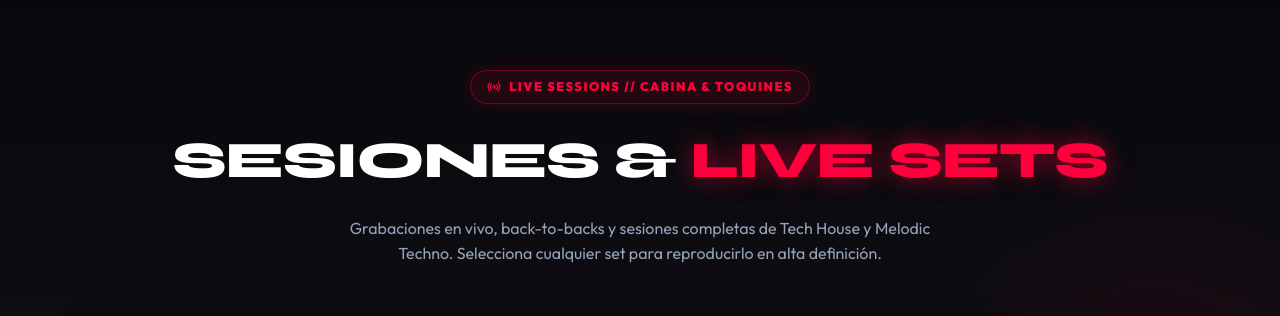
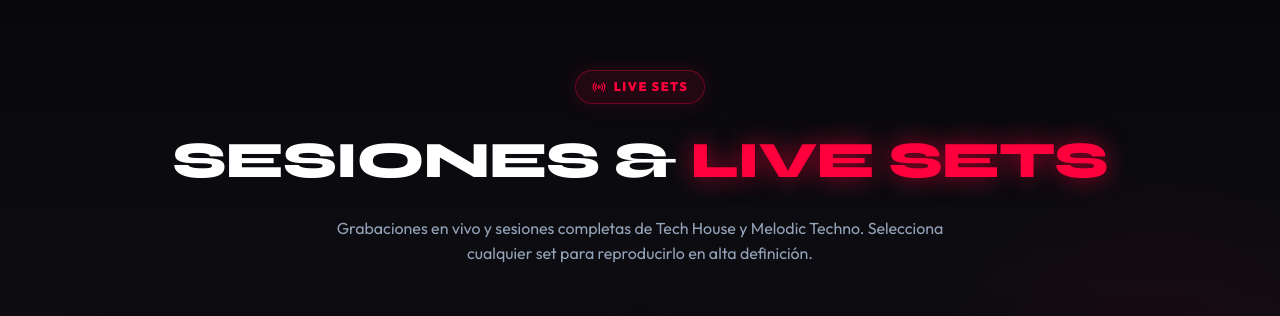
Before and after one commit to Alvarogarcia91/Missafx, a React (Vite) app: page / in a window 1280 px wide. Shown: the part 2040-2356 px from the top of the page. Built offline with nearby package versions, Linux system fonts and the light colour scheme; no server answers; the database is empty; grey boxes are pictures that could not be loaded.

Commit message:
fix(copy): clean up wording, replace toquines and cabina with live sets and clean descriptions

```diff
--- a/src/components/LiveSets.jsx
+++ b/src/components/LiveSets.jsx
@@ -1,8 +1,17 @@
 import React, { useState, useEffect } from 'react';
 import { Play, X, ExternalLink, Radio, Tv, Sparkles } from 'lucide-react';
+import { useLanguage } from '../context/LanguageContext';
 import { fetchSets, DEFAULT_SETS } from '../utils/supabaseClient';
 
 export default function LiveSets() {
+  const { lang, t } = useLanguage();
+  const sText = t.liveSets || {
+    tag: 'LIVE SETS',
+    title1: 'SESIONES &',
+    title2: 'LIVE SETS',
+    desc: 'Grabaciones en vivo y sesiones completas de Tech House y Melodic Techno. Selecciona cualquier set para reproducirlo en alta definición.',
+    playCinema: 'Reproducir en Modo Cine'
+  };
   const [sets, setSets] = useState([]);
   const [loading, setLoading] = useState(true);
   const [activeVideo, setActiveVideo] = useState(null);
@@ -95,7 +104,7 @@ export default function LiveSets() {
             }}
           >
             <Radio size={14} color="#FF003C" />
-            LIVE SESSIONS // CABINA & TOQUINES
+            {sText.tag}
           </div>
 
           <h2
@@ -109,7 +118,7 @@ export default function LiveSets() {
               color: '#FFFFFF'
             }}
           >
-            SESIONES & <span style={{ color: '#FF003C', textShadow: '0 0 24px rgba(255, 0, 60, 0.6)' }}>LIVE SETS</span>
+            {sText.title1} <span style={{ color: '#FF003C', textShadow: '0 0 24px rgba(255, 0, 60, 0.6)' }}>{sText.title2}</span>
           </h2>
 
           <p
@@ -121,7 +130,7 @@ export default function LiveSets() {
               lineHeight: 1.6
             }}
           >
-            Grabaciones en vivo, back-to-backs y sesiones completas de Tech House y Melodic Techno. Selecciona cualquier set para reproducirlo en alta definición.
+            {sText.desc}
           </p>
         </div>
 
@@ -317,7 +326,7 @@ export default function LiveSets() {
                       color: '#FF003C'
                     }}
                   >
-                    <span>Reproducir en Modo Cine</span>
+                    <span>{sText.playCinema}</span>
                     <Play size={14} fill="#FF003C" />
                   </div>
                 </div>
--- a/src/components/UpcomingEvents.jsx
+++ b/src/components/UpcomingEvents.jsx
@@ -20,7 +20,7 @@ export default function UpcomingEvents({ onOpenAdmin, onEventsChange }) {
     title1: 'PRÓXIMOS',
     title2: 'EVENTOS',
     desc: 'Presentaciones en vivo, residencias y sesiones oficiales de Missafx. Selecciona cualquier flyer para verlo a pantalla completa o reservar tus accesos directos.',
-    loading: 'CARGANDO FECHAS DE TOQUINES...',
+    loading: 'CARGANDO FECHAS...',
     btnBook: 'Reservar // WhatsApp',
     btnSoldOut: 'EVENTO AGOTADO',
     btnLastTickets: 'ÚLTIMOS BOLETOS // WhatsApp',
--- a/src/i18n/translations.js
+++ b/src/i18n/translations.js
@@ -33,7 +33,7 @@ export const translations = {
       title1: 'PRÓXIMOS',
       title2: 'EVENTOS',
       desc: 'Presentaciones en vivo, residencias y sesiones oficiales de Missafx. Selecciona cualquier flyer para verlo a pantalla completa o reservar tus accesos directos.',
-      loading: 'CARGANDO FECHAS DE TOQUINES...',
+      loading: 'CARGANDO FECHAS...',
       btnBook: 'Reservar // WhatsApp',
       btnSoldOut: 'EVENTO AGOTADO',
       btnLastTickets: 'ÚLTIMOS BOLETOS // WhatsApp',
@@ -43,6 +43,13 @@ export const translations = {
       lightboxBook: 'Reservar',
       lightboxSoldOut: 'Agotado',
       videoBadge: 'VIDEO MP4'
+    },
+    liveSets: {
+      tag: 'LIVE SETS',
+      title1: 'SESIONES &',
+      title2: 'LIVE SETS',
+      desc: 'Grabaciones en vivo y sesiones completas de Tech House y Melodic Techno. Selecciona cualquier set para reproducirlo en alta definición.',
+      playCinema: 'Reproducir en Modo Cine'
     },
     socialHub: {
       tag: 'ECOSISTEMA DIGITAL',
@@ -56,7 +63,7 @@ export const translations = {
         },
         instagram: {
           tag: 'Comunidad & Fechas',
-          desc: 'Sigue el día a día en cabina, backstages de toquines y anuncios oficiales.',
+          desc: 'Sigue el día a día, presentaciones y anuncios oficiales.',
           cta: 'Seguir en Instagram'
         },
         kick: {
@@ -546,6 +553,13 @@ export const translations = {
       lightboxSoldOut: 'Sold Out',
       videoBadge: 'VIDEO MP4'
     },
+    liveSets: {
+      tag: 'LIVE SETS',
+      title1: 'OFFICIAL',
+      title2: 'LIVE SETS',
+      desc: 'Live recordings and full Tech House and Melodic Techno sessions. Select any set to stream in high definition.',
+      playCinema: 'Play in Cinema Mode'
+    },
     socialHub: {
       tag: 'DIGITAL ECOSYSTEM',
       title: 'OFFICIAL NETWORKS & CHANNELS',
```
